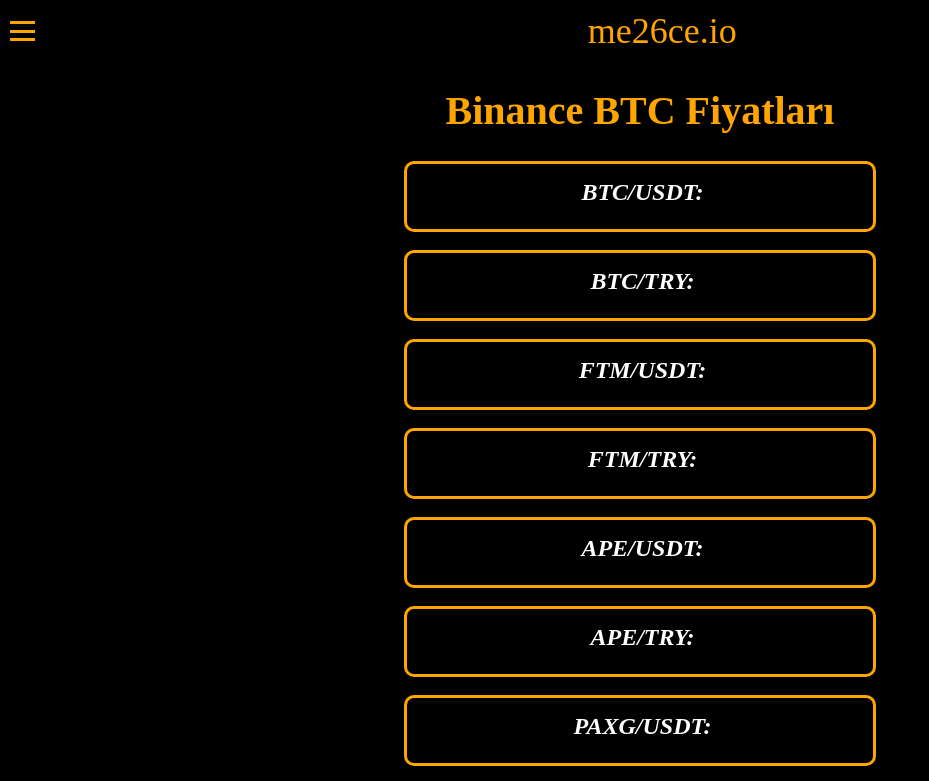
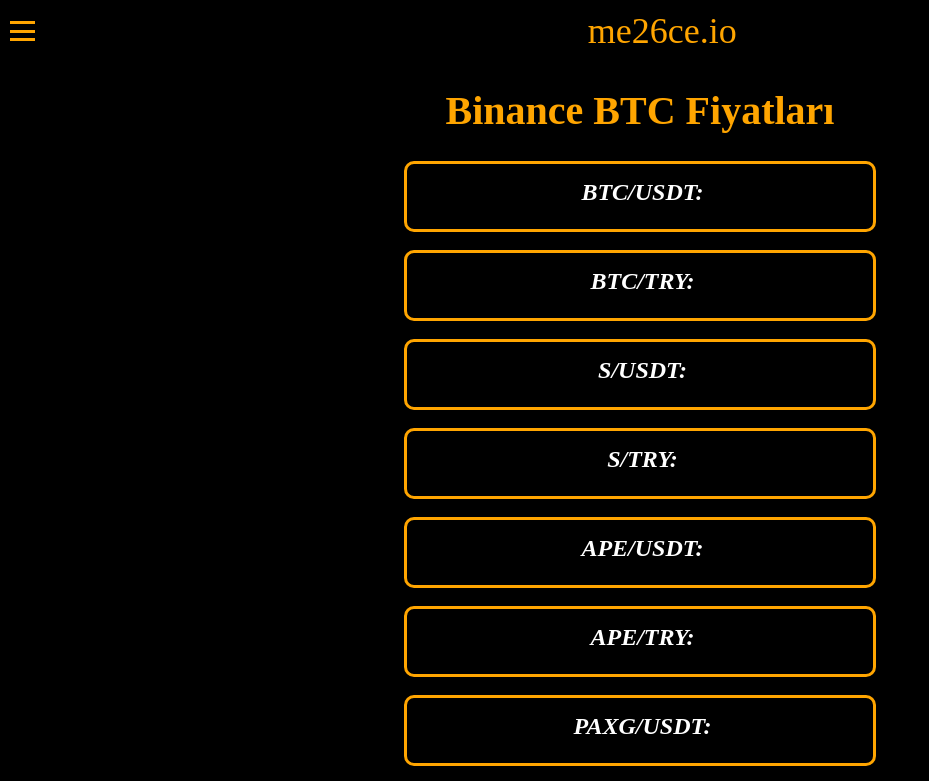
Before and after one commit to me26ce/me26ce.github.io, a plain HTML site: page index.html in a window 1280 px wide. Shown: the top 781 px of the page, without its empty margins (0-929 px from the left). Drawn offline with Linux system fonts and the light colour scheme; no server answers.

Commit message:
Update index.html
Fanton(FTM) converted to Sonic (S)

```diff
--- a/index.html
+++ b/index.html
@@ -239,8 +239,8 @@ fetch("https://api.binance.com/api/v3/ticker/price?symbol=USDTTRY")
   <h1>Binance BTC Fiyatları</h1>
   <p>BTC/USDT: <span id="btc-usdt-price"></span></p><br>
   <p>BTC/TRY: <span id="btc-try-price"></span></p><br>
-  <p>FTM/USDT: <span id="ftm-usdt-price"></span></p><br>
-  <p>FTM/TRY: <span id="ftm-try-price"></span></p><br>
+  <p>S/USDT: <span id="s-usdt-price"></span></p><br>
+  <p>S/TRY: <span id="s-try-price"></span></p><br>
   <p>APE/USDT: <span id="ape-usdt-price"></span></p><br>
   <p>APE/TRY: <span id="ape-try-price"></span></p><br>
   <p>PAXG/USDT: <span id="paxg-usdt-price"></span></p><br>
```
